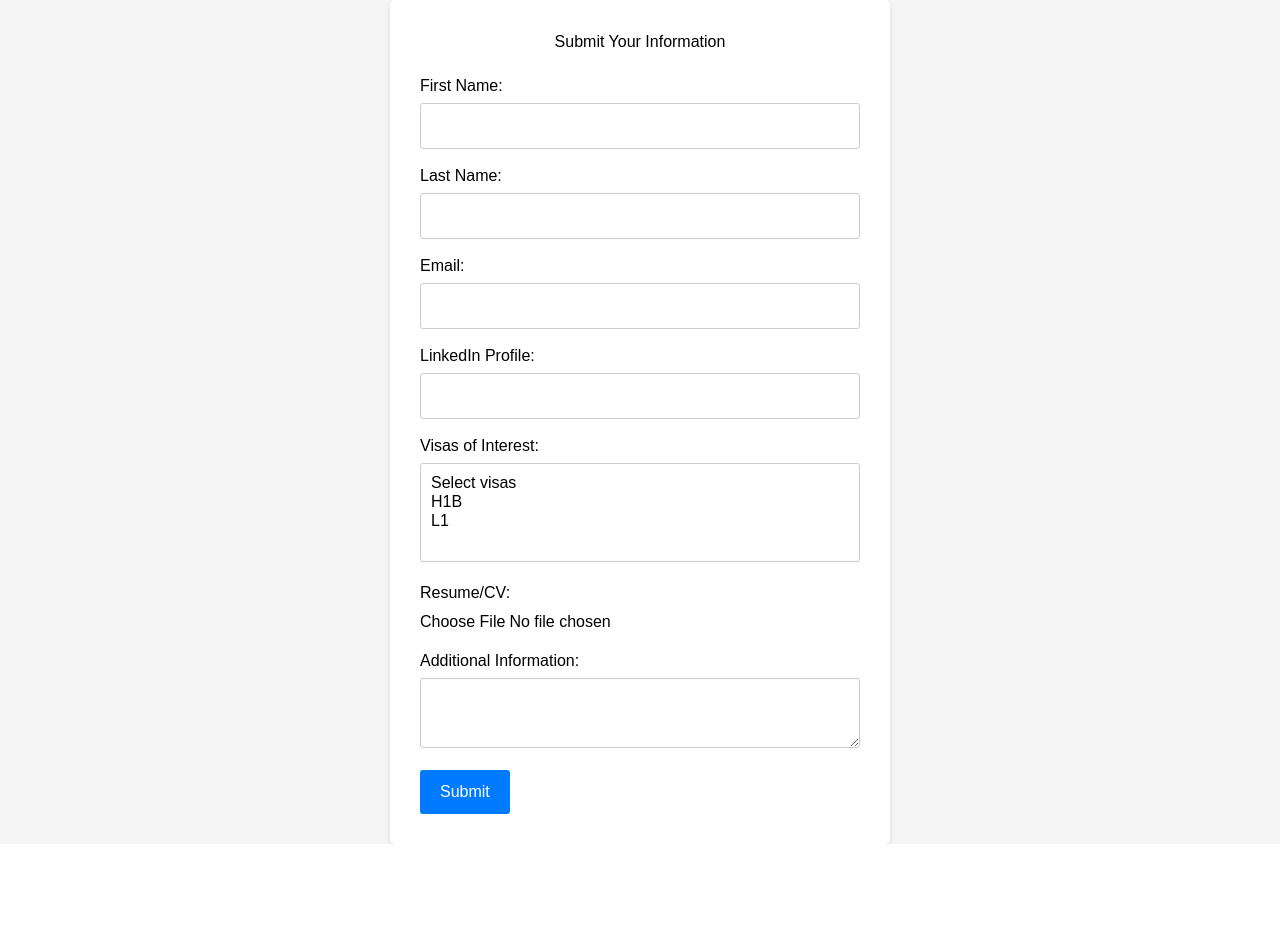
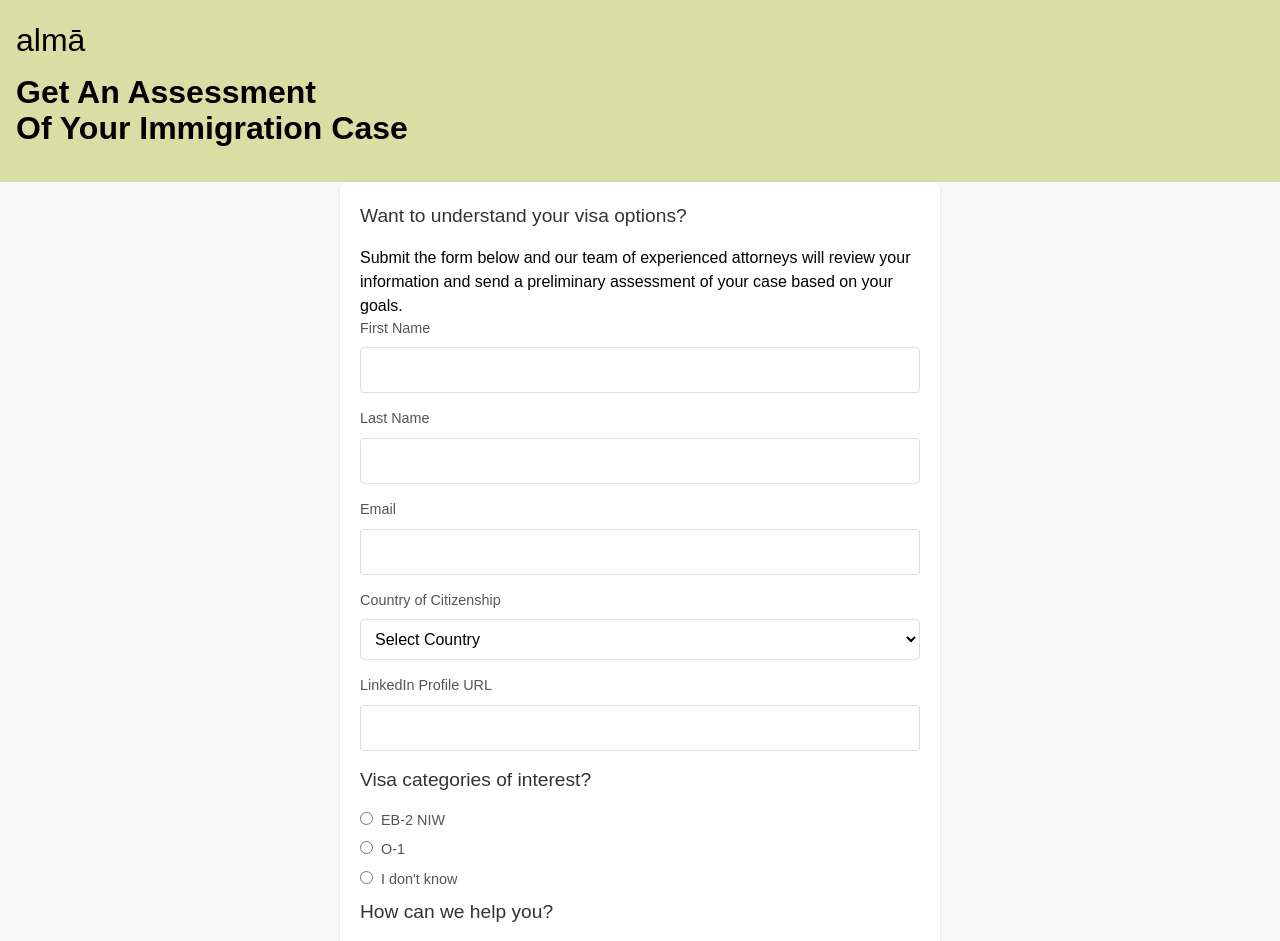
Before and after one commit to tylercorbett/alma-lead-management-app, a Next.js app: page / in a window 1280 px wide. Shown: the top 941 px of the page. Before the commit the page ends 844 px from the top, so only its background shows below. Built offline with nearby package versions, Linux system fonts and the light colour scheme.

Commit message:
part styling on header

```diff
--- a/app/page.tsx
+++ b/app/page.tsx
@@ -1,120 +1,164 @@
 "use client";
 
-import React from 'react';
-import { Formik, Form, Field, ErrorMessage } from 'formik';
-import * as Yup from 'yup';
-import styled from 'styled-components';
+import React from "react";
+import { Formik, Form, Field, ErrorMessage } from "formik";
+import * as Yup from "yup";
+import styled from "styled-components";
 
+// Styling based on the mockup
 const Container = styled.div`
+  font-family: sans-serif;
   display: flex;
-  justify-content: center;
+  flex-direction: column;
   align-items: center;
-  min-height: 100vh;
-  background-color: #f5f5f5;
+  background-color: #f8f8f8;
   color: black;
 `;
 
-const FormContainer = styled.div`
-  background-color: #fff;
-  padding: 30px;
-  border-radius: 5px;
-  box-shadow: 0 2px 5px rgba(0, 0, 0, 0.1);
-  max-width: 500px;
+const Header = styled.div`
+  background-color: #d9dea5;
   width: 100%;
+  padding: 1rem;
+  text-align: center;
+  display: flex;
+  flex-direction: column;
+  align-items: flex-start;
+`;
+
+const Logo = styled.h1`
+  font-size: 2rem;
+  margin-bottom: 10px;
 `;
 
 const Title = styled.h2`
-  text-align: center;
+  font-size: 2rem;
   margin-bottom: 20px;
+  font-weight: 700;
+  text-align: left;
+  line-height: 2.25rem;
+`;
+
+const FormContainer = styled.div`
+  background-color: white;
+  padding: 20px;
+  border-radius: 8px;
+  box-shadow: 0 2px 4px rgba(0, 0, 0, 0.1);
+  width: 90%;
+  max-width: 600px;
+`;
+
+const SectionTitle = styled.h3`
+  font-size: 1.2em;
+  margin-bottom: 15px;
+  color: #333;
 `;
 
 const Label = styled.label`
   display: block;
-  margin-bottom: 5px;
+  margin-bottom: 8px;
+  font-size: 0.9em;
+  color: #555;
 `;
 
-const Input = styled.input`
+const Input = styled(Field)`
   width: 100%;
   padding: 10px;
-  border: 1px solid #ccc;
-  border-radius: 3px;
+  border: 1px solid #ddd;
+  border-radius: 4px;
   margin-bottom: 15px;
+  box-sizing: border-box;
 `;
 
-const Select = styled.select`
+const Select = styled(Field)`
   width: 100%;
   padding: 10px;
-  border: 1px solid #ccc;
-  border-radius: 3px;
+  border: 1px solid #ddd;
+  border-radius: 4px;
   margin-bottom: 15px;
+  box-sizing: border-box;
 `;
 
-const TextArea = styled.textarea`
+const TextArea = styled(Field)`
   width: 100%;
   padding: 10px;
-  border: 1px solid #ccc;
-  border-radius: 3px;
-  margin-bottom: 15px;
+  border: 1px solid #ddd;
+  border-radius: 4px;
+  margin-bottom: 20px;
+  box-sizing: border-box;
+  resize: vertical;
 `;
 
-const FileInput = styled.input`
-  margin-bottom: 15px;
+const RadioLabel = styled.label`
+  display: block;
+  margin-bottom: 8px;
+  font-size: 0.9em;
+  color: #555;
+`;
+
+const RadioInput = styled(Field)`
+  margin-right: 8px;
 `;
 
 const Error = styled.div`
   color: red;
-  font-size: 0.9em;
+  font-size: 0.8em;
+  margin-top: -10px;
   margin-bottom: 10px;
 `;
 
-const Button = styled.button`
-  background-color: #007bff;
-  color: #fff;
-  padding: 10px 20px;
+const SubmitButton = styled.button`
+  background-color: #333;
+  color: white;
+  padding: 12px 20px;
   border: none;
-  border-radius: 3px;
+  border-radius: 4px;
   cursor: pointer;
+  width: 100%;
+  font-size: 1em;
 `;
 
 const LeadForm = () => {
   const initialValues = {
-    firstName: '',
-    lastName: '',
-    email: '',
-    linkedInProfile: '',
-    visasOfInterest: [],
-    resume: null,
-    additionalInformation: '',
+    firstName: "",
+    lastName: "",
+    email: "",
+    country: "",
+    linkedInProfile: "",
+    visaCategory: "",
+    helpMessage: "",
   };
 
   const validationSchema = Yup.object().shape({
-    firstName: Yup.string().required('First name is required'),
-    lastName: Yup.string().required('Last name is required'),
-    email: Yup.string().email('Invalid email').required('Email is required'),
-    linkedInProfile: Yup.string().url('Invalid LinkedIn profile URL').required('LinkedIn profile is required'),
-    visasOfInterest: Yup.array().min(1, 'Please select at least one visa'),
-    resume: Yup.mixed().required('Resume is required'),
+    firstName: Yup.string().required("First Name is required"),
+    lastName: Yup.string().required("Last Name is required"),
+    email: Yup.string().email("Invalid email").required("Email is required"),
+    country: Yup.string().required("Country is required"),
+    linkedInProfile: Yup.string()
+      .url("Invalid URL")
+      .required("LinkedIn Profile is required"),
+    visaCategory: Yup.string().required("Please select a visa category"),
+    helpMessage: Yup.string().required("Please provide a message"),
   });
 
   const handleSubmit = async (values, { setSubmitting, resetForm }) => {
     try {
-      // Replace with actual API endpoint
-      const response = await fetch('/api/leads', {
-        method: 'POST',
+      const response = await fetch("/api/leads", {
+        method: "POST",
         body: JSON.stringify(values),
+        headers: {
+          "Content-Type": "application/json",
+        },
       });
 
       if (response.ok) {
-        // Display success message
-        alert('Lead submitted successfully!');
+        alert("Form submitted successfully!");
         resetForm();
       } else {
-        // Display error message
-        alert('Error submitting lead. Please try again later.');
+        alert("Failed to submit form.");
       }
     } catch (error) {
-      console.error('Error submitting lead:', error);
-      alert('Error submitting lead. Please try again later.');
+      console.error("Error submitting form:", error);
+      alert("An error occurred. Please try again.");
     } finally {
       setSubmitting(false);
     }
@@ -122,62 +166,92 @@ const LeadForm = () => {
 
   return (
     <Container>
+      <Header>
+        <Logo>almā</Logo>
+        <Title>
+          Get An Assessment
+          <br />
+          Of Your Immigration Case
+        </Title>
+      </Header>
       <FormContainer>
-        <Title>Submit Your Information</Title>
-        <Formik initialValues={initialValues} validationSchema={validationSchema} onSubmit={handleSubmit}>
-          {({ isSubmitting, setFieldValue }) => (
+        <SectionTitle>Want to understand your visa options?</SectionTitle>
+        <p>
+          Submit the form below and our team of experienced attorneys will
+          review your information and send a preliminary assessment of your case
+          based on your goals.
+        </p>
+        <Formik
+          initialValues={initialValues}
+          validationSchema={validationSchema}
+          onSubmit={handleSubmit}
+        >
           <Form>
             <div>
-                <Label htmlFor="firstName">First Name:</Label>
-                <Field type="text" name="firstName" as={Input} />
+              <Label htmlFor="firstName">First Name</Label>
+              <Input type="text" name="firstName" />
               <ErrorMessage name="firstName" component={Error} />
             </div>
             <div>
-                <Label htmlFor="lastName">Last Name:</Label>
-                <Field type="text" name="lastName" as={Input} />
+              <Label htmlFor="lastName">Last Name</Label>
+              <Input type="text" name="lastName" />
               <ErrorMessage name="lastName" component={Error} />
             </div>
             <div>
-                <Label htmlFor="email">Email:</Label>
-                <Field type="email" name="email" as={Input} />
+              <Label htmlFor="email">Email</Label>
+              <Input type="email" name="email" />
               <ErrorMessage name="email" component={Error} />
             </div>
             <div>
-                <Label htmlFor="linkedInProfile">LinkedIn Profile:</Label>
-                <Field type="text" name="linkedInProfile" as={Input} />
+              <Label htmlFor="country">Country of Citizenship</Label>
+              <Select as="select" name="country">
+                <option value="">Select Country</option>
+                <option value="US">United States</option>
+                <option value="CA">Canada</option>
+                {/* Add more countries as needed */}
+              </Select>
+              <ErrorMessage name="country" component={Error} />
+            </div>
+            <div>
+              <Label htmlFor="linkedInProfile">LinkedIn Profile URL</Label>
+              <Input type="text" name="linkedInProfile" />
               <ErrorMessage name="linkedInProfile" component={Error} />
             </div>
+
+            <SectionTitle>Visa categories of interest?</SectionTitle>
             <div>
-                <Label htmlFor="visasOfInterest">Visas of Interest:</Label>
-                <Field as={Select} name="visasOfInterest" multiple={true}>
-                  <option value="">Select visas</option>
-                  <option value="H1B">H1B</option>
-                  <option value="L1">L1</option>
-                  {/* Add more visa options as needed */}
-                </Field>
-                <ErrorMessage name="visasOfInterest" component={Error} />
+              <RadioLabel>
+                <RadioInput type="radio" name="visaCategory" value="EB-2 NIW" />
+                EB-2 NIW
+              </RadioLabel>
+              <RadioLabel>
+                <RadioInput type="radio" name="visaCategory" value="O-1" />
+                O-1
+              </RadioLabel>
+              <RadioLabel>
+                <RadioInput
+                  type="radio"
+                  name="visaCategory"
+                  value="I don't know"
+                />
+                I don't know
+              </RadioLabel>
+              <ErrorMessage name="visaCategory" component={Error} />
             </div>
+
+            <SectionTitle>How can we help you?</SectionTitle>
             <div>
-                <Label htmlFor="resume">Resume/CV:</Label>
-                <Field
-                  type="file"
-                  name="resume"
-                  as={FileInput}
-                  onChange={(event) => {
-                    setFieldValue('resume', event.currentTarget.files[0]);
-                  }}
-                />
-                <ErrorMessage name="resume" component={Error} />
+              <TextArea
+                as="textarea"
+                name="helpMessage"
+                rows="4"
+                placeholder="What is your current immigration status? What is your history of visas and prior immigration attempts? How can you demonstrate that you are in the top percentage of your field? Do you have any research experience or publications? Is your work in an area of substantial merit and national importance?"
+              ></TextArea>
+              <ErrorMessage name="helpMessage" component={Error} />
             </div>
-              <div>
-                <Label htmlFor="additionalInformation">Additional Information:</Label>
-                <Field as={TextArea} name="additionalInformation" />
-              </div>
-              <Button type="submit" disabled={isSubmitting}>
-                Submit
-              </Button>
+
+            <SubmitButton type="submit">Submit</SubmitButton>
           </Form>
-          )}
         </Formik>
       </FormContainer>
     </Container>
```
Lines whose indentation alone changed are shown as unchanged.
